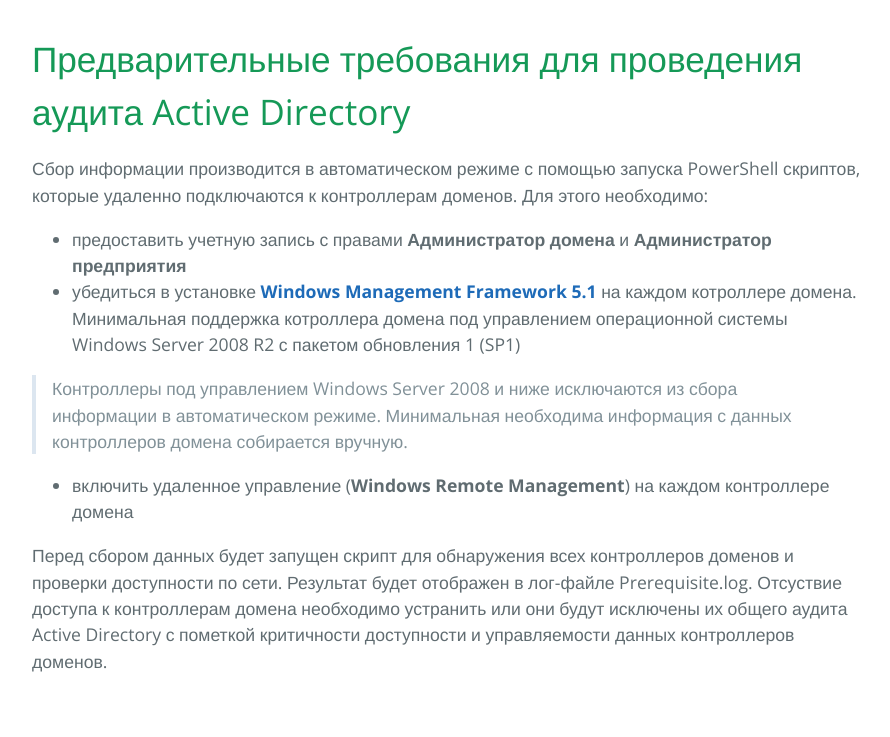
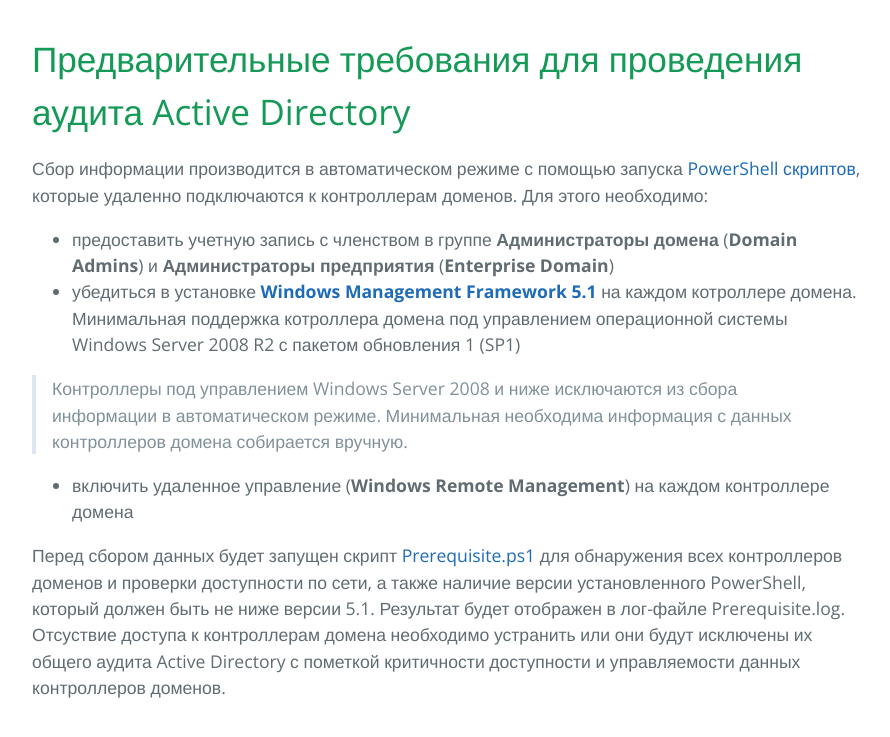
Before and after one commit to dasternd/ad-audit, a Jekyll site: the page built from Prerequisite/index.md, in a window 1280 px wide. Shown: the top 737 px of the page, without its empty margins (192-1082 px from the left). Built offline with Jekyll 4.4.1, drawn with Linux system fonts in a browser that asks for light colours; our own code applies the rules of GitHub Pages for plain Markdown files.

Commit message:
Edit Prerequisite

```diff
--- a/Prerequisite/index.md
+++ b/Prerequisite/index.md
@@ -1,11 +1,11 @@
 # Предварительные требования для проведения аудита Active Directory
 
-Сбор информации производится в автоматическом режиме с помощью запуска PowerShell скриптов, которые удаленно подключаются к контроллерам доменов. Для этого необходимо:
-- предоставить учетную запись с правами **Администратор домена** и **Администратор предприятия**
+Сбор информации производится в автоматическом режиме с помощью запуска [PowerShell скриптов](/PowerShell/), которые удаленно подключаются к контроллерам доменов. Для этого необходимо:
+- предоставить учетную запись с членством в группе **Администраторы домена** (**Domain Admins**) и **Администраторы предприятия** (**Enterprise Domain**)
 - убедиться в установке [**Windows Management Framework 5.1**](https://docs.microsoft.com/ru-ru/powershell/scripting/windows-powershell/wmf/overview?view=powershell-7.2) на каждом котроллере домена. Минимальная поддержка котроллера домена под управлением операционной системы Windows Server 2008 R2 с пакетом обновления 1 (SP1)
 
 > Контроллеры под управлением Windows Server 2008 и ниже исключаются из сбора информации в автоматическом режиме. Минимальная необходима информация с данных контроллеров домена собирается вручную.
 
 - включить удаленное управление (**Windows Remote Management**) на каждом контроллере домена
 
-Перед сбором данных будет запущен скрипт для обнаружения всех контроллеров доменов и проверки доступности по сети. Результат будет отображен в лог-файле Prerequisite.log. Отсуствие доступа к контроллерам домена необходимо устранить или они будут исключены их общего аудита Active Directory с пометкой критичности доступности и управляемости данных контроллеров доменов.
+Перед сбором данных будет запущен скрипт [Prerequisite.ps1](/PowerShell/Prerequisite.ps1) для обнаружения всех контроллеров доменов и проверки доступности по сети, а также наличие версии установленного PowerShell, который должен быть не ниже версии 5.1. Результат будет отображен в лог-файле Prerequisite.log. Отсуствие доступа к контроллерам домена необходимо устранить или они будут исключены их общего аудита Active Directory с пометкой критичности доступности и управляемости данных контроллеров доменов.
```
